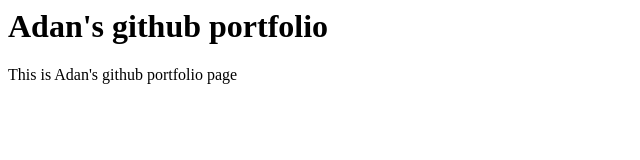
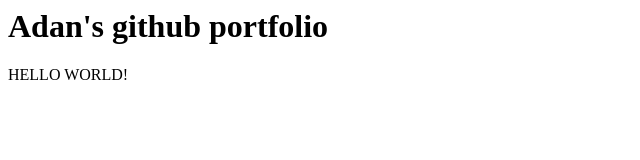
Before and after one commit to Adan206/Adan.github.io, a plain HTML site: page index.html in a window 1280 px wide. Shown: the whole page, without its empty margins (0-640 px from the left). Drawn offline with Linux system fonts and the light colour scheme.

Commit message:
new changes

```diff
--- a/index.html
+++ b/index.html
@@ -8,7 +8,10 @@
   <body>
      <h1> Adan's github portfolio</h1>
 
-      <p> This is Adan's github portfolio page</p>
+     <p> HELLO WORLD! </p>
+
+
+
   </body>
 
 
```
